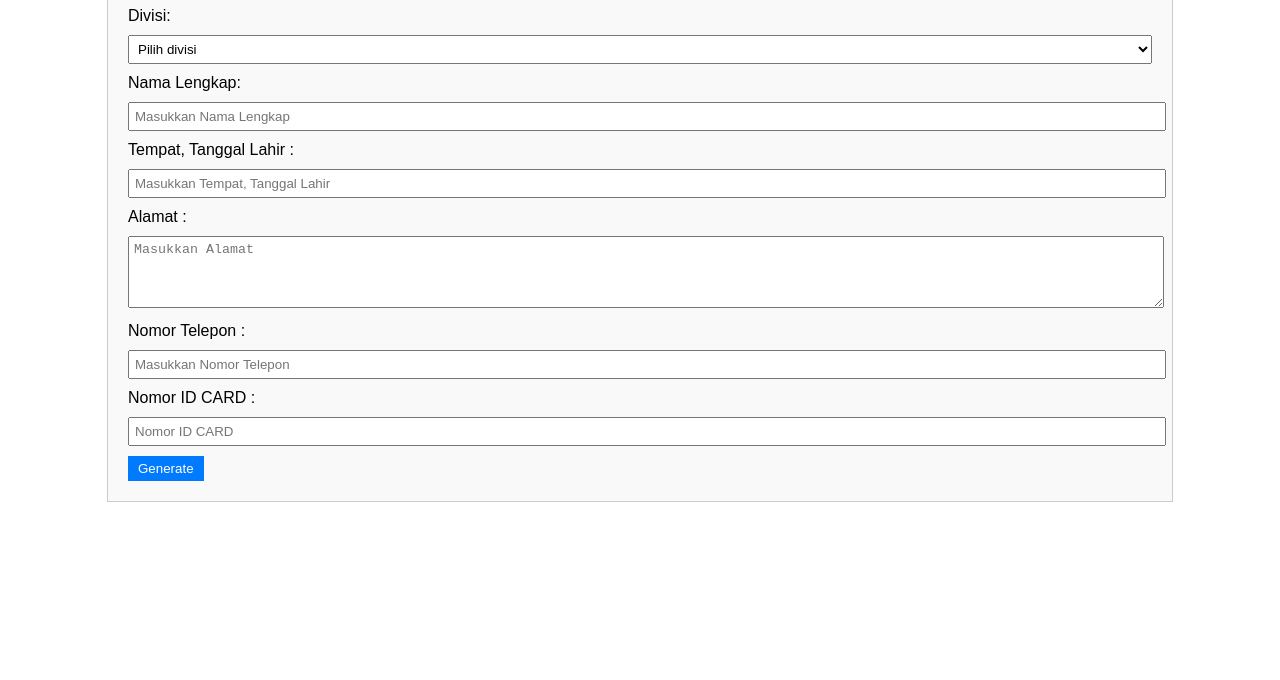
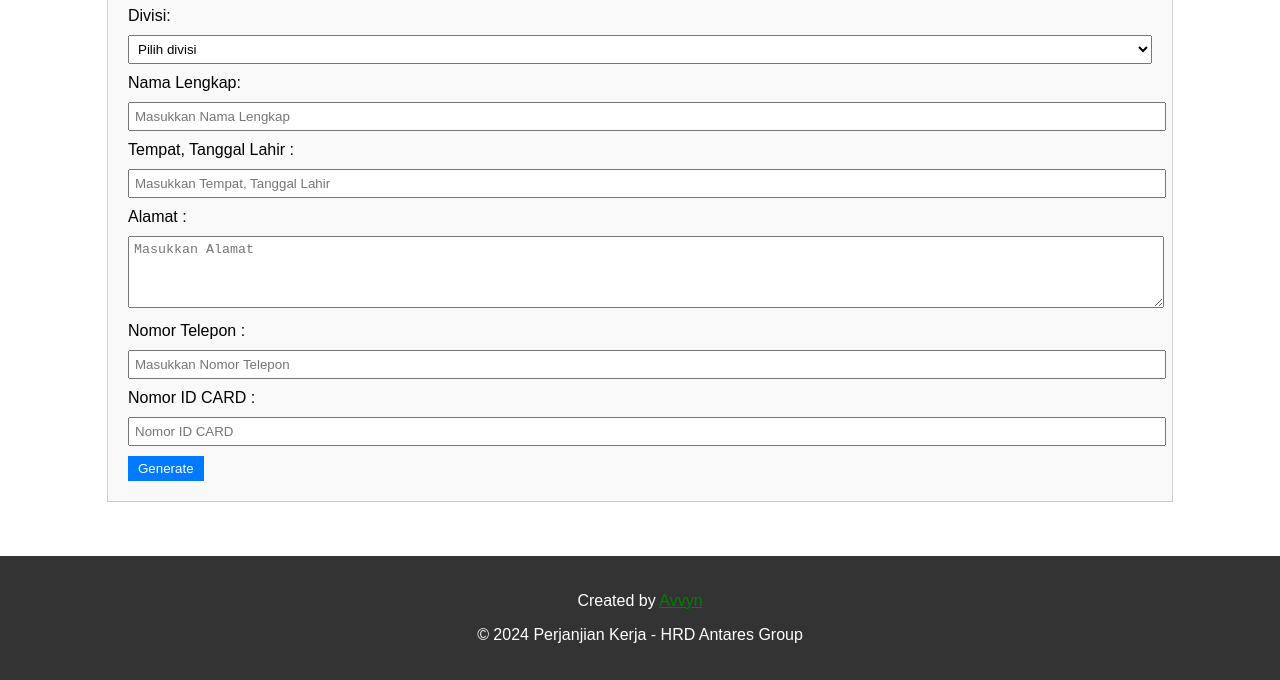
Before and after one commit to kevinrizwan/GanerateImageFromInputData, a plain HTML site: page index.html in a window 1280 px wide. Shown: the part 232-912 px from the top of the page. Before the commit the page ends 800 px from the top, so only its background shows below. Drawn offline with Linux system fonts and the light colour scheme.

Commit message:
Update index.html

```diff
--- a/index.html
+++ b/index.html
@@ -196,6 +196,10 @@
 <button id="generate-btn" style="display: none;" class="generate-btn">Generate Image</button>
 </center>
 <br>
+<footer style="background-color: #333; color: white; padding: 20px; text-align: center;">
+  <p>Created by <a style="color: green;" href="https://jogjagamers.org/profile/81491-aavvynn/">Avvyn</a></p>
+  <p>&copy; 2024 Perjanjian Kerja - HRD Antares Group</p>
+</footer>
 <script>
 function generatePerjanjian() {
     const NamaHRDResult = document.getElementById('NamaHRD').value;
```
